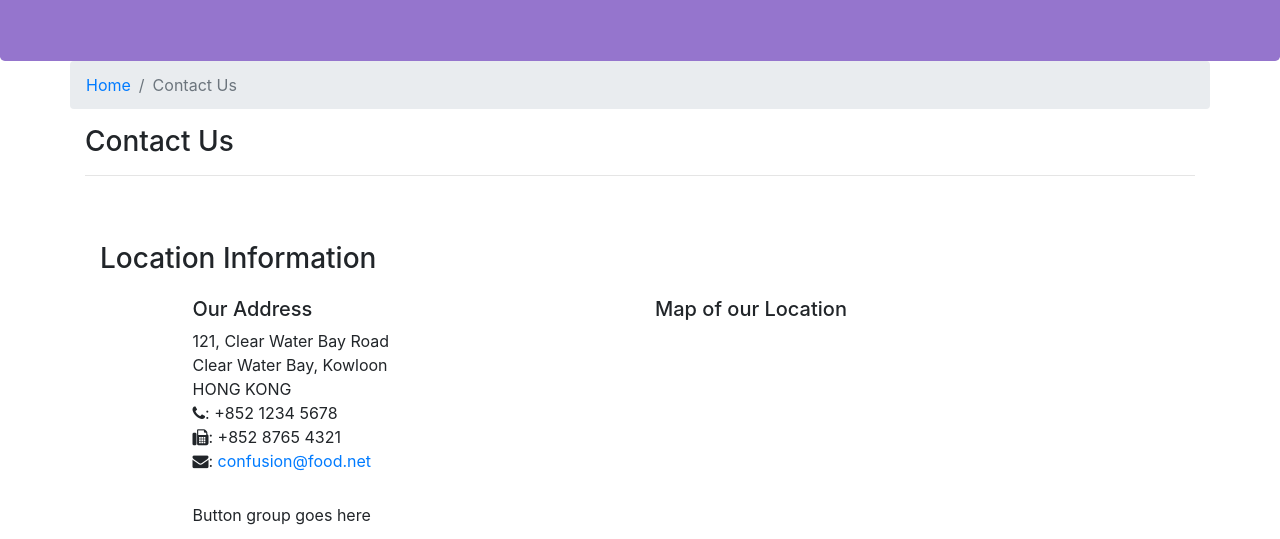
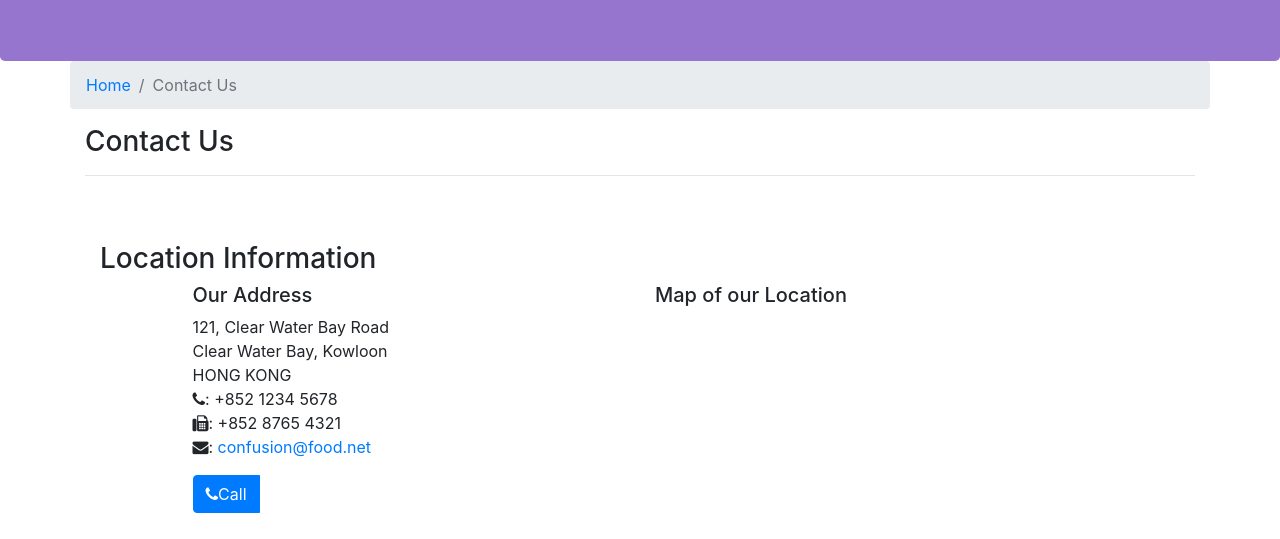
Before and after one commit to JimSirman/Bootstrap, a website: page contactus.html in a window 1280 px wide. Shown: the part 261-800 px from the top of the page. Drawn offline with nearby package versions, Linux system fonts and the light colour scheme.

Commit message:
added call btn- contact page

```diff
--- a/contactus.html
+++ b/contactus.html
@@ -79,8 +79,11 @@
                 <h5>Map of our Location</h5>
             </div>
             <div class="col-12 col-sm-11 offset-sm-1">
-                Button group goes here
-            </div>
+                <div class="btn-group" role="group">
+                    <a role="button" class="btn btn-primary" href="tel:+85212345678"><i class="fa fa-phone"></i>Call</a>
+                    <a role="button" class="btn"></a>
+                    <a role="button" class="btn"></a>
+                </div>
         </div>
 
         <div class="row row-content">
```
